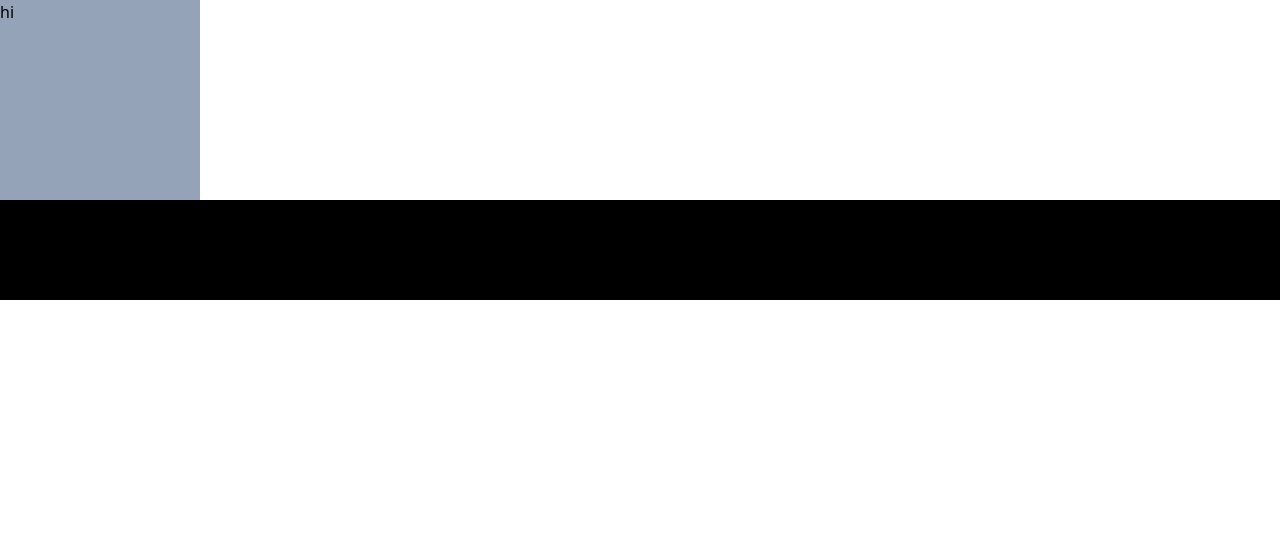
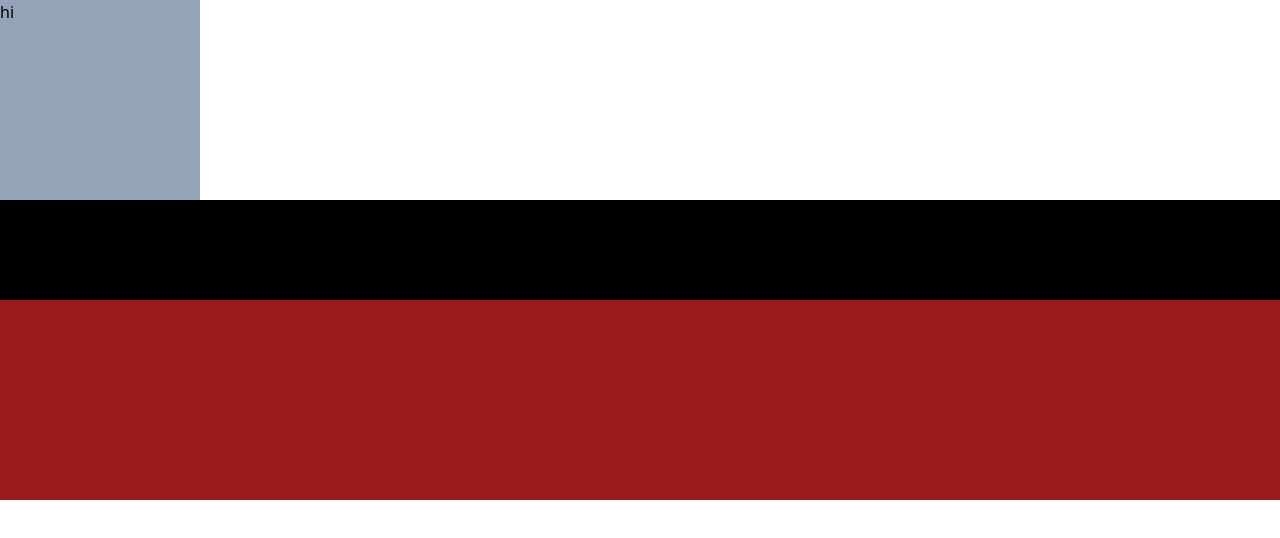
Before and after one commit to vanK1/Bitxbase, a React (Vite) app: page / in a window 1280 px wide. Shown: the top 538 px of the page. Built offline with nearby package versions, Linux system fonts and the light colour scheme.

Commit message:
vall again

```diff
--- /dev/null
+++ b/src/Vall.jsx
@@ -0,0 +1,9 @@
+import React from 'react'
+
+function Vall() {
+  return (
+    <div className=' bg-red-800 h-[200px]'></div>
+  )
+}
+
+export default Vall
--- a/src/main.jsx
+++ b/src/main.jsx
@@ -3,10 +3,12 @@ import { createRoot } from "react-dom/client";
 import "./index.css";
 import Book from "./Book";
 import Ui from "./Ui";
+import Vall from "./Vall";
 
 createRoot(document.getElementById("root")).render(
   <StrictMode>
     <Book />
     <Ui/>
+    <Vall/>
   </StrictMode>
 );
```
